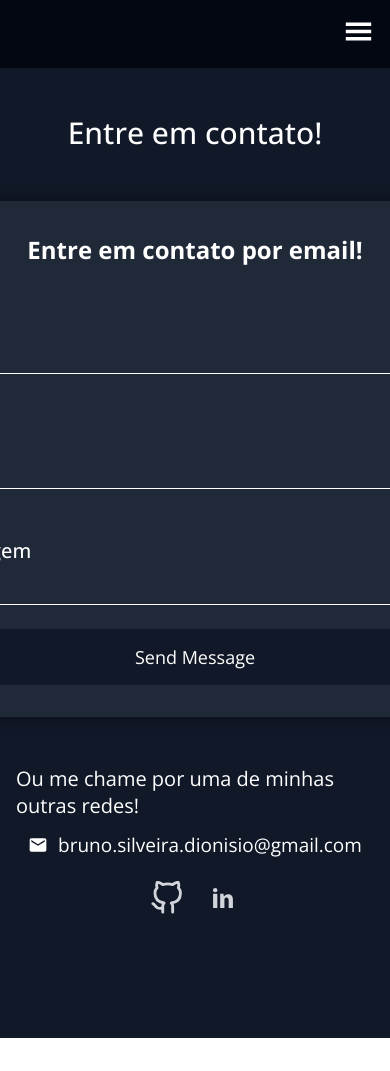
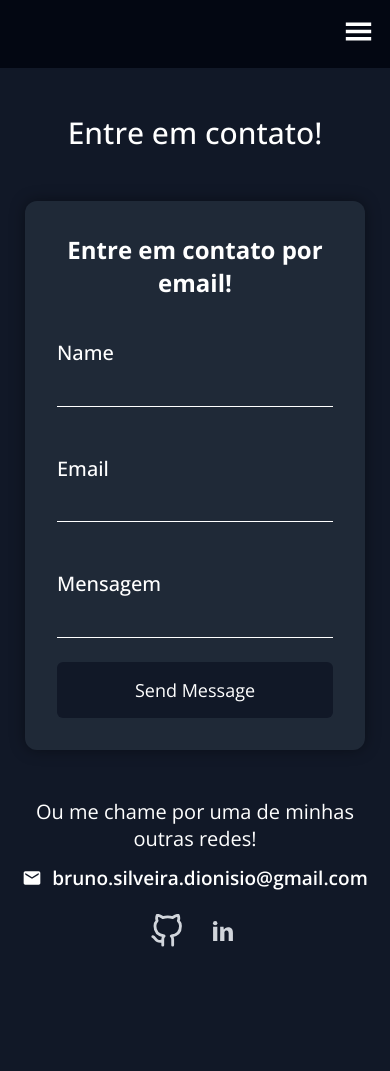
Before and after one commit to Brun0Silveir4/portfolio, a React (Vite) app: page /contact in a window 390 px wide. Before the commit the page ends 1038 px from the top, so only its background shows below. Built offline with nearby package versions, Linux system fonts and the light colour scheme.

Commit message:
update: contact page with mobile design

```diff
--- /dev/null
+++ b/src/pages/Contact/Contact-mobile.scss
@@ -0,0 +1,27 @@
+@media (max-width: 640px) {
+    .contact-container .contact-content .form-wrapper {
+        max-width: 95%;
+    }
+}
+
+@media (max-width: 480px) {
+    .contact-container .contact-content .contact-media {
+        .media-title {
+            text-align: center;
+        }
+    }
+}
+
+@media (max-width: 380px) {
+    .contact-container .contact-content .contact-media {
+        .email {
+            a {
+                font-size: 16px;
+            }
+        }
+
+        .media-title p {
+            font-size: 16px;
+        }
+    }
+}
--- a/src/pages/Contact/Contact.scss
+++ b/src/pages/Contact/Contact.scss
@@ -7,7 +7,6 @@
   display: flex;
   flex-direction: column;
   align-items: center;
-  // justify-content: center;
 
   .contact-content {
     width: 100%;
@@ -33,22 +32,26 @@
       align-items: center;
       justify-content: center;
       margin-bottom: 6rem;
-      .media-title p{
+
+      .media-title p {
         font-size: 20px;
       }
 
-      .email{
-        a{
+      .email {
+        a {
           font-size: 19px;
           gap: 10px;
           align-items: center;
           display: flex;
           text-decoration: none;
           color: var(--textColor);
+          font-weight: 600;
         }
       }
-      .media-links{
+
+      .media-links {
         display: flex;
+
         a {
           text-decoration: none;
           height: 56px;
@@ -73,6 +76,7 @@
         }
       }
     }
+
     .form-wrapper {
       width: 600px;
       padding: 2rem;
@@ -115,3 +119,5 @@
     }
   }
 }
+
+@import './Contact-mobile.scss'
```
